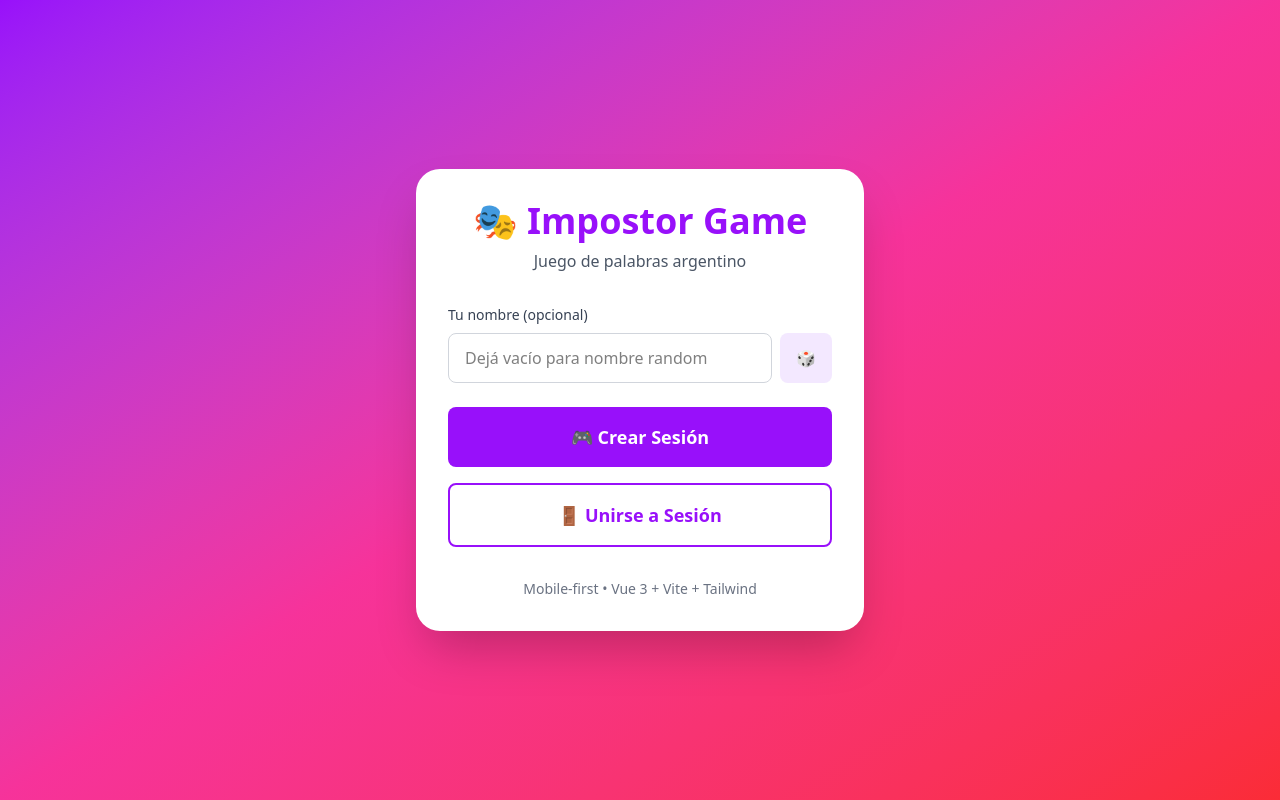
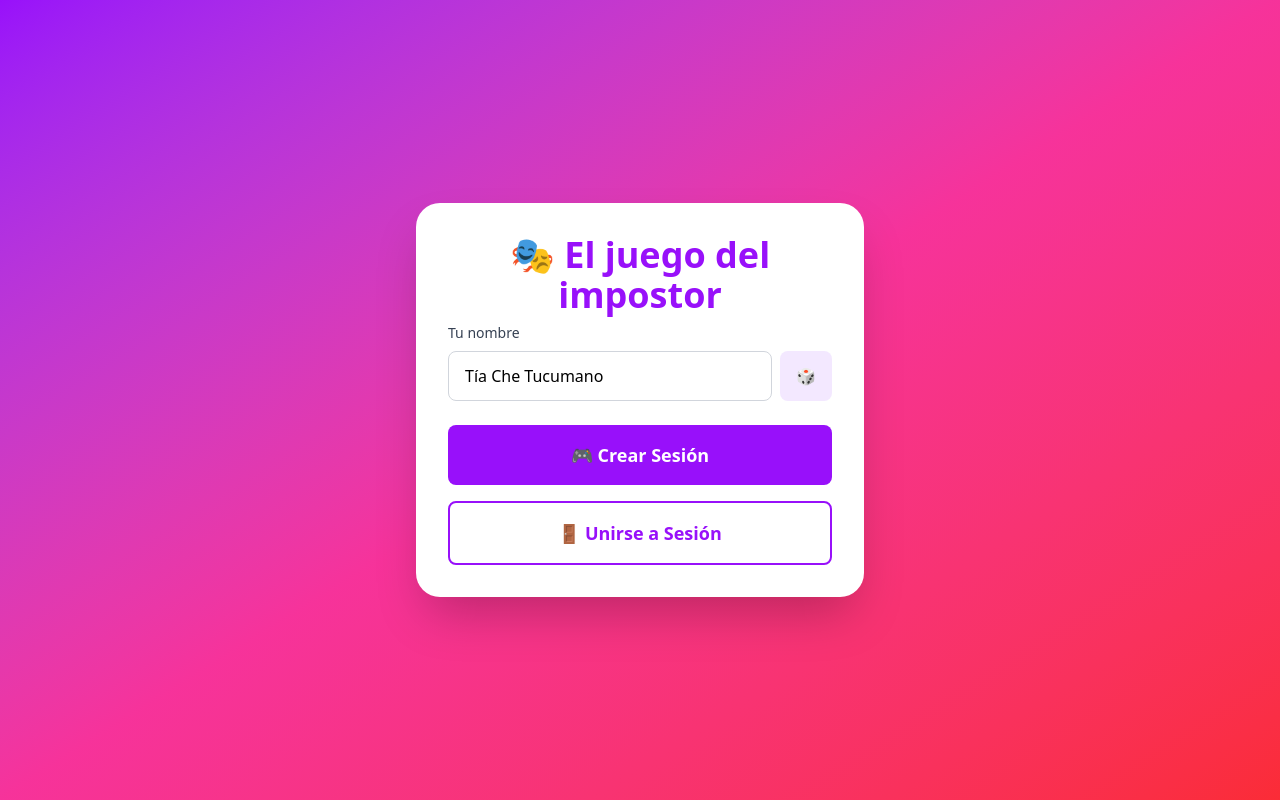
Before and after one commit to andresguibarra/impostor-game, a Vue app: page / in a window 1280 px wide. Built offline with nearby package versions, Linux system fonts and the light colour scheme; no server answers.

Commit message:
Arreglo Home Screen

```diff
--- a/src/components/HomeScreen.vue
+++ b/src/components/HomeScreen.vue
@@ -10,7 +10,7 @@ const emit = defineEmits<{
 
 const isJoining = ref(false)
 const joinCode = ref('')
-const customName = ref('')
+const customName = ref(generateFunnyName())
 const error = ref('')
 const loading = ref(false)
 
@@ -143,16 +143,13 @@ function generateName() {
 
     <div class="bg-white rounded-3xl shadow-2xl p-8 max-w-md w-full">
       <h1 class="text-4xl font-bold text-center mb-2 text-purple-600">
-        🎭 Impostor Game
+        🎭 El juego del impostor
       </h1>
-      <p class="text-center text-gray-600 mb-8">
-        Juego de palabras argentino
-      </p>
 
       <!-- Name input -->
       <div class="mb-6">
         <label class="block text-sm font-medium text-gray-700 mb-2">
-          Tu nombre (opcional)
+          Tu nombre
         </label>
         <div class="flex gap-2">
           <input
@@ -161,6 +158,16 @@ function generateName() {
             placeholder="Dejá vacío para nombre random"
             class="flex-1 px-4 py-3 border border-gray-300 rounded-lg focus:ring-2 focus:ring-purple-500 focus:border-transparent"
             maxlength="20"
+            autocomplete="off"
+            autocapitalize="off"
+            autocorrect="off"
+            spellcheck="false"
+            aria-autocomplete="none"
+            data-1p-ignore="true"
+            data-lpignore="true"
+            data-form-type="other"
+            inputmode="text"
+            name="no-autofill"
           />
           <button
             @click="generateName"
@@ -226,10 +233,6 @@ function generateName() {
           ← Volver
         </button>
       </div>
-
-      <div class="mt-8 text-center text-sm text-gray-500">
-        <p>Mobile-first • Vue 3 + Vite + Tailwind</p>
-      </div>
     </div>
   </div>
 </template>
```
